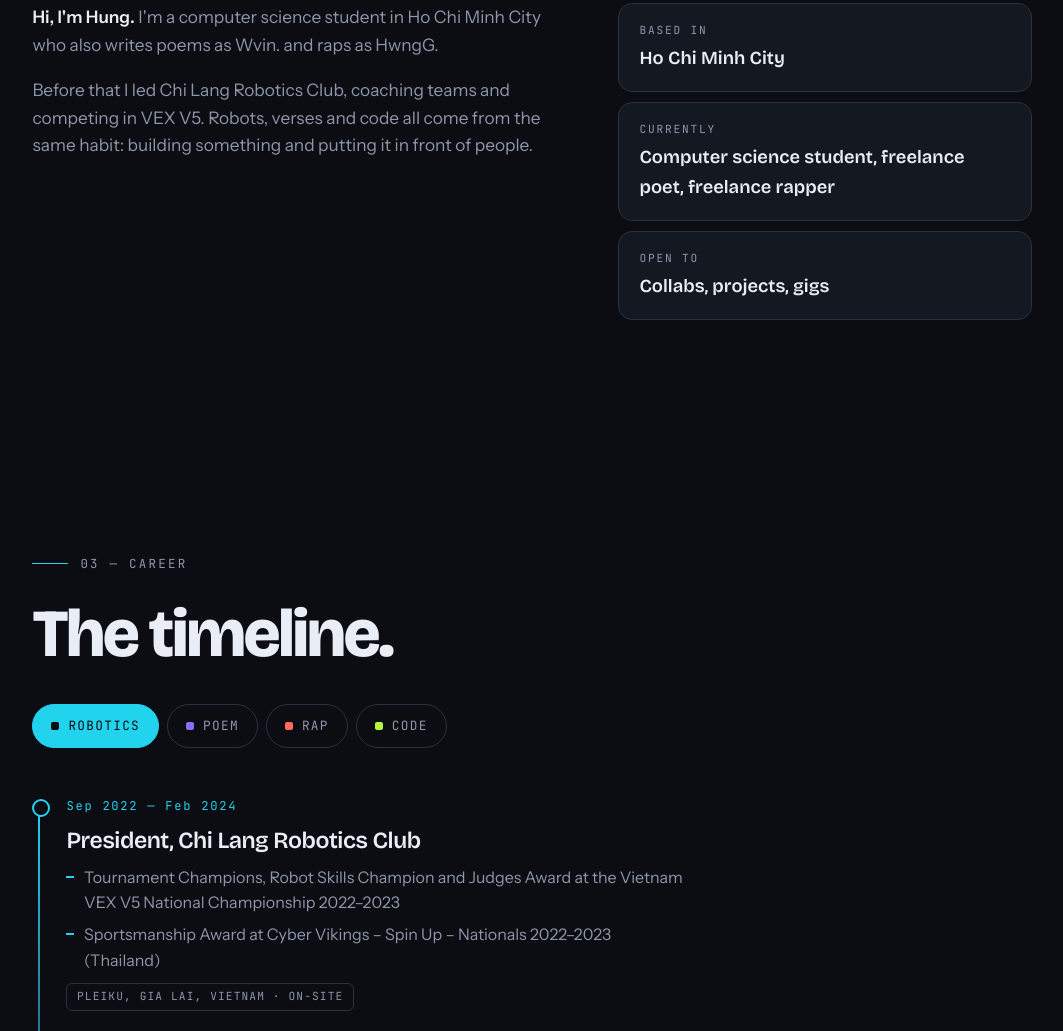
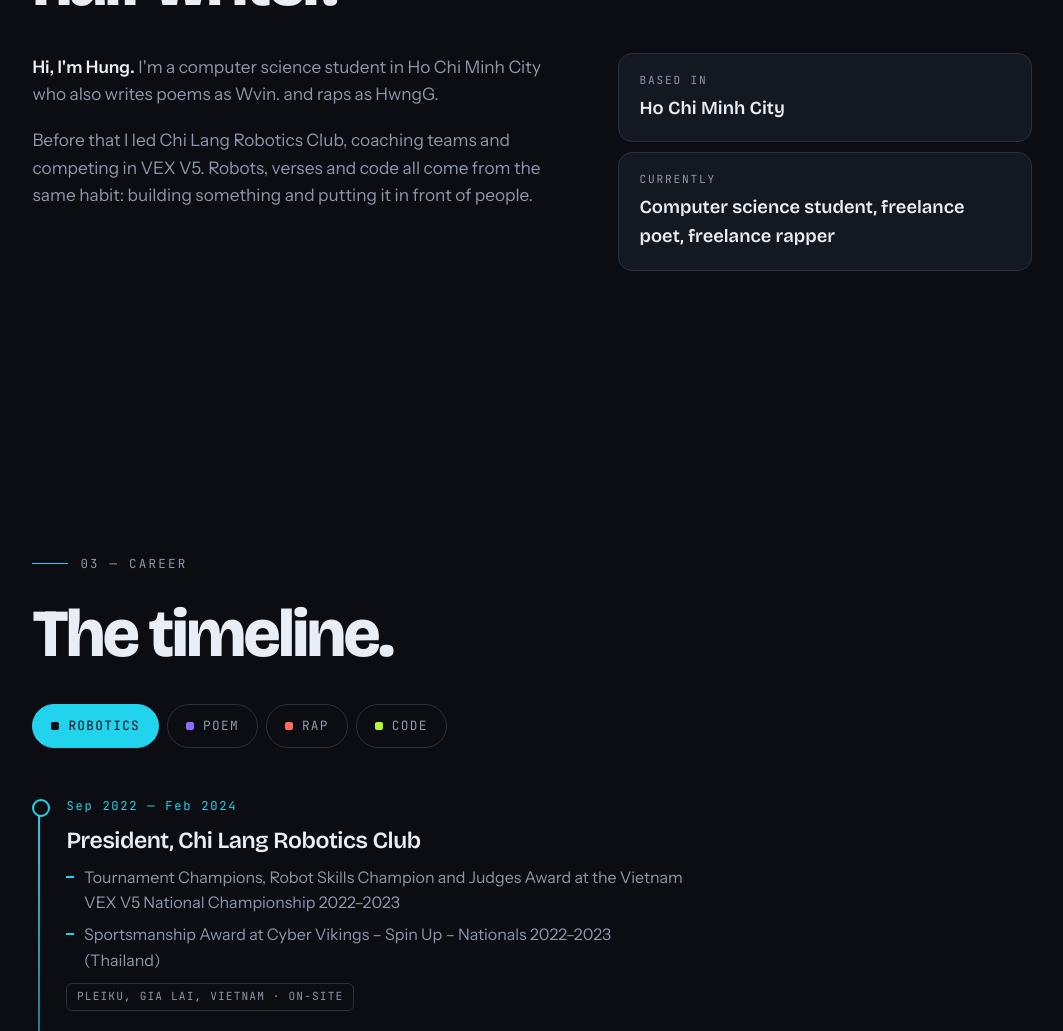
Before and after one commit to henrynoise07/Portfolio, a plain HTML site: page index.html in a window 1280 px wide. Shown: the part 1220-2251 px from the top of the page, without its empty margins (46-1109 px from the left). Drawn offline with nearby package versions, Linux system fonts and the light colour scheme.

Commit message:
Update index.html

```diff
--- a/index.html
+++ b/index.html
@@ -1474,10 +1474,6 @@
             <div class="fact">
               <dt>Currently</dt>
               <dd>Computer science student, freelance poet, freelance rapper</dd>
-            </div>
-            <div class="fact">
-              <dt>Open to</dt>
-              <dd>Collabs, projects, gigs</dd>
             </div>
           </dl>
         </div>
```
